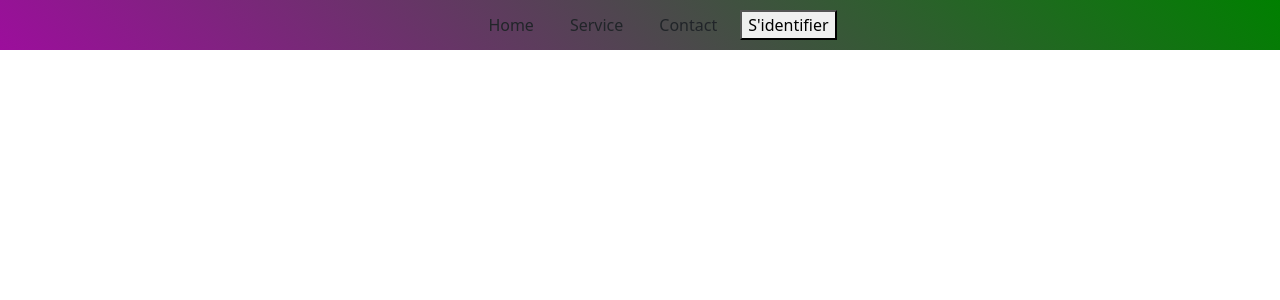
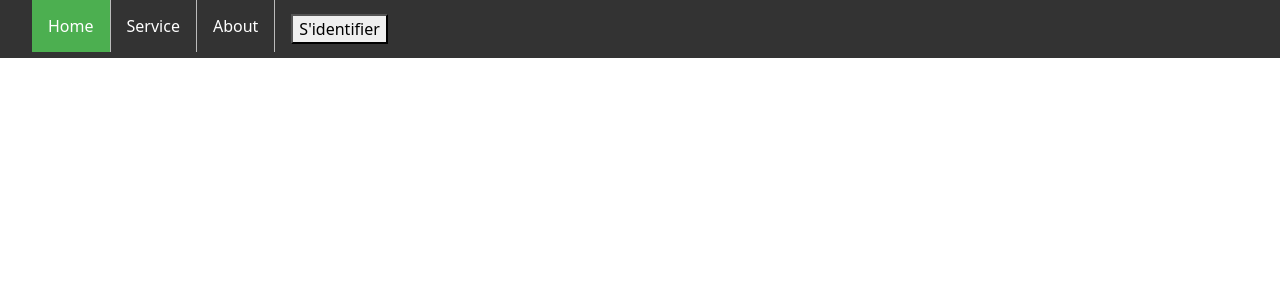
Before and after one commit to fab85270/Spotify_meteo, a React (Create React App) app in the folder meteo_spotify/: page / in a window 1280 px wide. Shown: the top 300 px of the page. Built offline with nearby package versions, Linux system fonts and the light colour scheme.

Commit message:
Test Recup Token

```diff
--- a/meteo_spotify/src/App.js
+++ b/meteo_spotify/src/App.js
@@ -4,7 +4,7 @@ import React from "react";
 import {BrowserRouter as Router,Switch,Route} from "react-router-dom";
 import SpotiTherLayout from './components/SpotiTherLayout/SpotiTherLayout';
 import About from './pages/About';
-
+import Service from './pages/Service';
 function App() {
   return (
     <Router>
@@ -15,6 +15,9 @@ function App() {
         <Route path="/about">
           <About/>
         </Route>
+        <Route path="/Service">
+          <Service/>
+        </Route>
       </Switch>
     </Router>
   );
--- a/meteo_spotify/src/components/Navbar/Navbar.css
+++ b/meteo_spotify/src/components/Navbar/Navbar.css
@@ -1,21 +1,31 @@
-nav {
-    height:50px;
-    background: linear-gradient(45deg,rgb(156,14,156),green);
+
+.active {
+    background-color: #4CAF50;
 }
 
-.fonction {
+ul {
     list-style-type: none;
-    background: linear-gradient(45deg,rgb(156,14,156),green);
-    height: 100%;
-    display: flex;
-    justify-content:  center;
-    align-items: center;
-    position: relative;
+    margin: 0;
+    padding: 0;
+    overflow: hidden;
+    background-color: #333;
 }
 
-.btn {
-    margin-right: 10px;
-    color: #f1f1f1;
-    cursor: pointer;
+li {
+    border-right: 1px solid #bbb;
+    float: left;
+}
+li:last-child {
+    border-right: none;
+}
+li a {
+    display: block;
+    color: white;
+    text-align: center;
+    padding: 14px 16px;
+    text-decoration: none;
+}
 
+li a:hover {
+    background-color: #111;
 }
--- a/meteo_spotify/src/components/Navbar/Navbar.jsx
+++ b/meteo_spotify/src/components/Navbar/Navbar.jsx
@@ -16,14 +16,13 @@ function NavBar(){
     }
     return (
         <div className="divNav">
-            <nav>
-                <ul className="fonction">
-                    <a href="/"  className="btn">Home</a>
-                    <a href="/service"  className="btn">Service</a>
-                    <a href="/about"  className="btn">Contact</a>
-                    <li><button onClick={handleLogin} className="ApiSpotify">S'identifier</button></li>
-                </ul>
-            </nav>
+            <ul>
+                <li><a class="active" href="/">Home</a></li>
+                <li><a href="/service">Service</a></li>
+                <li><a href="/about">About</a></li>
+                <li><a href="#about"><button onClick={handleLogin} className="ApiSpotify">S'identifier</button></a></li>
+            </ul>
+
         </div>
         //Créer un composant lien : voir avec le prof si c'est nécéssaire ?
     );
--- a/meteo_spotify/src/components/SpotiTherLayout/SpotiTherLayout.jsx
+++ b/meteo_spotify/src/components/SpotiTherLayout/SpotiTherLayout.jsx
@@ -15,6 +15,7 @@ import NavBar from '../Navbar/Navbar';
 import 'bootstrap/dist/css/bootstrap.min.css'; // Ajouter le boostrap au sein de l'application
 
 function SpotiTherLayout({}){
+    const Token = document.location.href.substr(45).split('&');
     return (
         <>
             <NavBar></NavBar>
--- /dev/null
+++ b/meteo_spotify/src/pages/Service.jsx
@@ -0,0 +1,13 @@
+import Navbar from '../components/Navbar/Navbar';
+
+/* Demander comment utiliser le navbar dans toute les "classes" ? le faire hériter ? utiliser "contexte" ?? */
+const About = () =>{
+    return(
+    <>
+        <Navbar></Navbar>
+        <h1>Service</h1>
+    </>
+    );
+}
+
+export default About;
```
Also changed, not shown: 1 other file (tests, documents, lock files or other folders).
